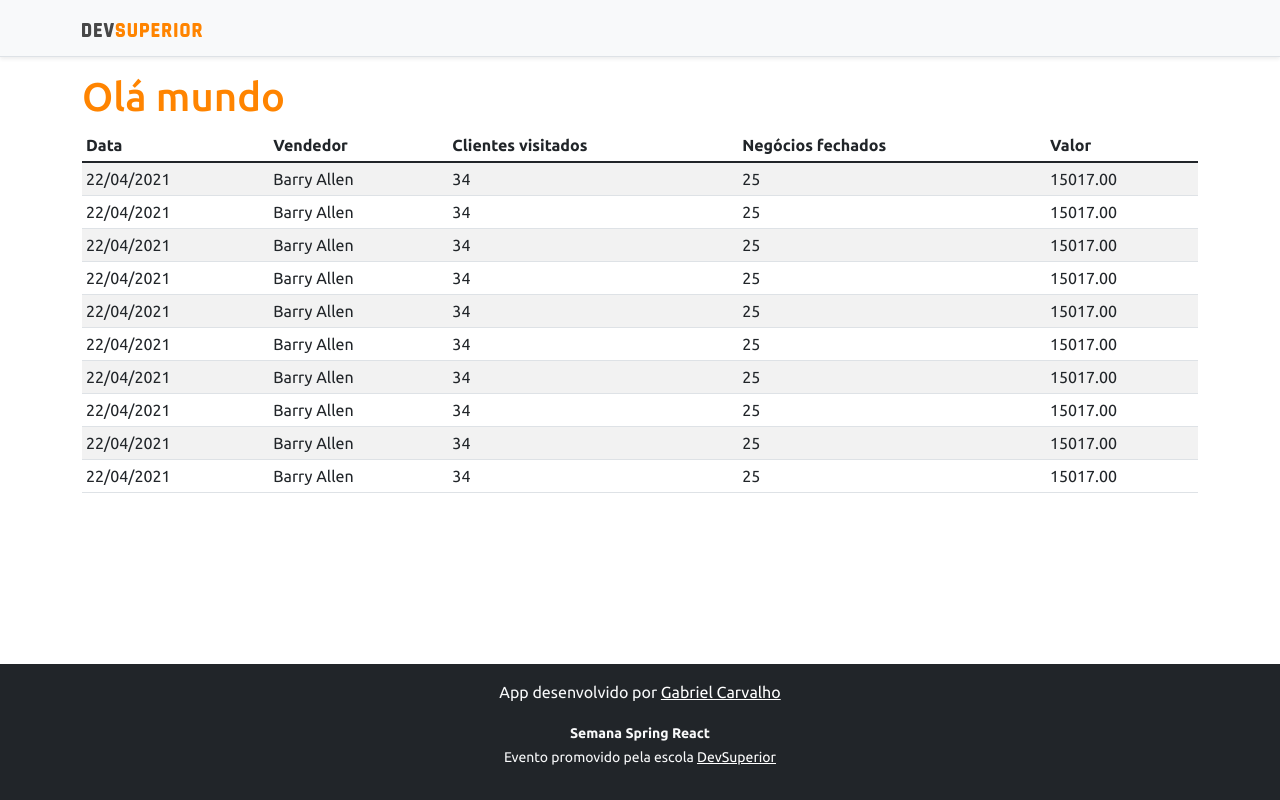
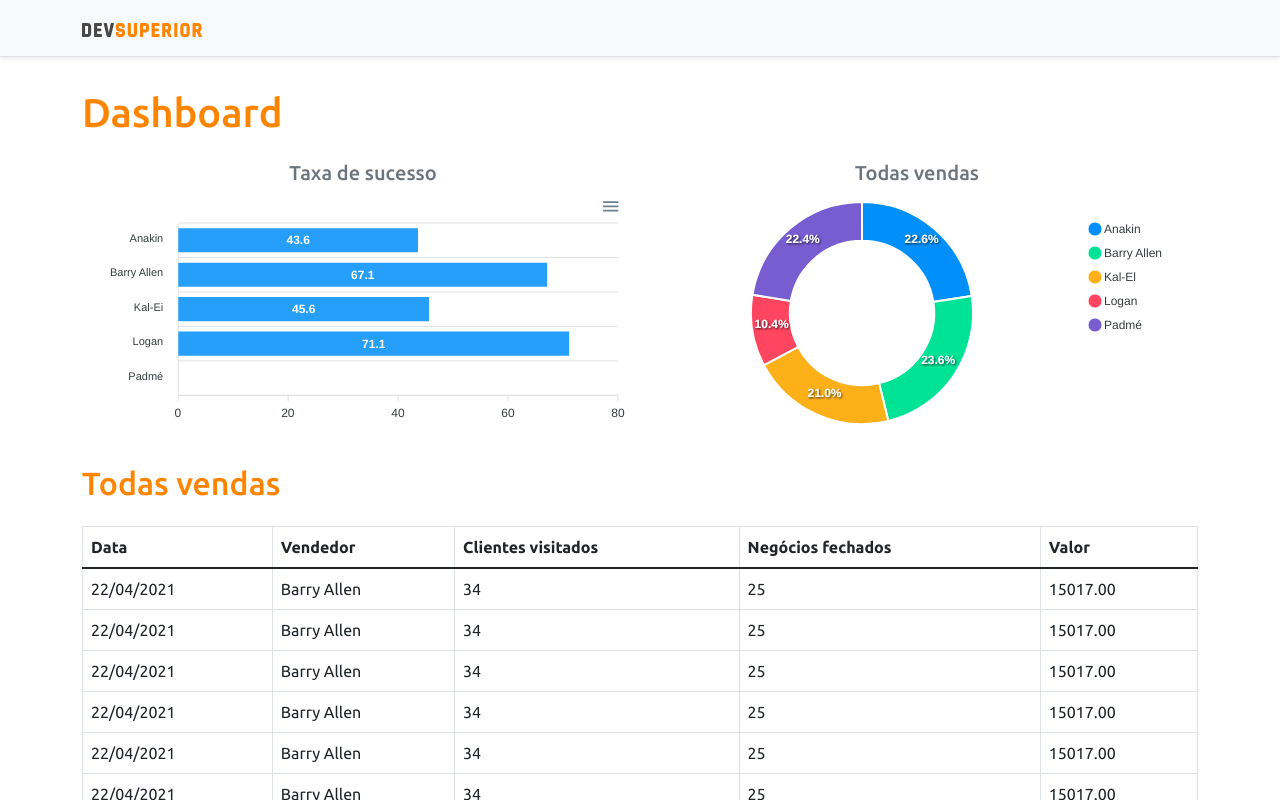
Before and after one commit to gabreuvcr/ds-vendas, a React (Create React App) app in the folder frontend/: page / in a window 1280 px wide. Shown: the top 800 px of the page. Built offline with nearby package versions, Linux system fonts and the light colour scheme.

Commit message:
Static charts

```diff
--- a/frontend/package.json
+++ b/frontend/package.json
@@ -10,8 +10,10 @@
     "@types/node": "^12.0.0",
     "@types/react": "^17.0.0",
     "@types/react-dom": "^17.0.0",
+    "apexcharts": "^3.28.1",
     "bootstrap": "^5.1.0",
     "react": "^17.0.2",
+    "react-apexcharts": "^1.3.9",
     "react-dom": "^17.0.2",
     "react-scripts": "4.0.3",
     "typescript": "^4.1.2",
--- a/frontend/src/App.tsx
+++ b/frontend/src/App.tsx
@@ -1,4 +1,6 @@
+import BarChart from "components/BarChart";
 import DataTable from "components/DataTable";
+import DonutChart from "components/DonutChart";
 import Footer from "components/Footer";
 import NavBar from "components/NavBar";
 
@@ -7,7 +9,22 @@
     <>
       <NavBar />
       <div className="container">
-        <h1 className="text-primary">Olá mundo</h1>
+        <h1 className="text-primary py-3">Dashboard</h1>
+
+        <div className="row px-3">
+          <div className="col-sm-6">
+            <h5 className="text-center text-secondary">Taxa de sucesso</h5>
+            <BarChart />
+          </div>
+          <div className="col-sm-6">
+            <h5 className="text-center text-secondary">Todas vendas</h5>
+            <DonutChart />
+          </div>
+        </div>
+
+        <div className="py-3">
+          <h2 className="text-primary">Todas vendas</h2>
+        </div>
         <DataTable />
       </div>
       <Footer />
--- /dev/null
+++ b/frontend/src/components/BarChart/index.tsx
@@ -0,0 +1,34 @@
+import Chart from 'react-apexcharts';
+
+const BarChart = () => {
+  const options = {
+    plotOptions: {
+      bar: {
+        horizontal: true
+      }
+    }
+  };
+
+  const mockData = {
+    labels: {
+      categories: ["Anakin", "Barry Allen", "Kal-Ei", "Logan", "Padmé"]
+    },
+    series: [
+      {
+        name: "% Sucesso",
+        data: [43.6, 67.1, 45.6, 71.1]
+      }
+    ]
+  };
+
+  return (
+    <Chart
+      options={{ ...options, xaxis: mockData.labels }}
+      series={ mockData.series }
+      type="bar"
+      height="240"
+    />
+  );
+}
+
+export default BarChart;
--- a/frontend/src/components/DataTable/index.tsx
+++ b/frontend/src/components/DataTable/index.tsx
@@ -1,14 +1,14 @@
 const DataTable = () => {
   return (
     <div className="table-responsive">
-      <table className="table table-striped table-sm">
+      <table className="table table-bordered table-hover">
         <thead>
           <tr>
-            <th>Data</th>
-            <th>Vendedor</th>
-            <th>Clientes visitados</th>
-            <th>Negócios fechados</th>
-            <th>Valor</th>
+            <th scope="col">Data</th>
+            <th scope="col">Vendedor</th>
+            <th scope="col">Clientes visitados</th>
+            <th scope="col">Negócios fechados</th>
+            <th scope="col">Valor</th>
           </tr>
         </thead>
         <tbody>
--- /dev/null
+++ b/frontend/src/components/DonutChart/index.tsx
@@ -0,0 +1,25 @@
+import Chart from 'react-apexcharts';
+
+const DonutChart = () => {
+  const options = {
+      legend: {
+          show: true
+      }
+  }
+
+  const mockData = {
+      series: [477138, 499928, 444867, 220426, 473088],
+      labels: ['Anakin', 'Barry Allen', 'Kal-El', 'Logan', 'Padmé']
+  }
+
+  return (
+    <Chart
+      options={{ ...options, labels: mockData.labels }}
+      series={ mockData.series }
+      type="donut"
+      height="240"
+    />
+  );
+}
+
+export default DonutChart;
```
Also changed, not shown: 1 other file (tests, documents, lock files or other folders).
